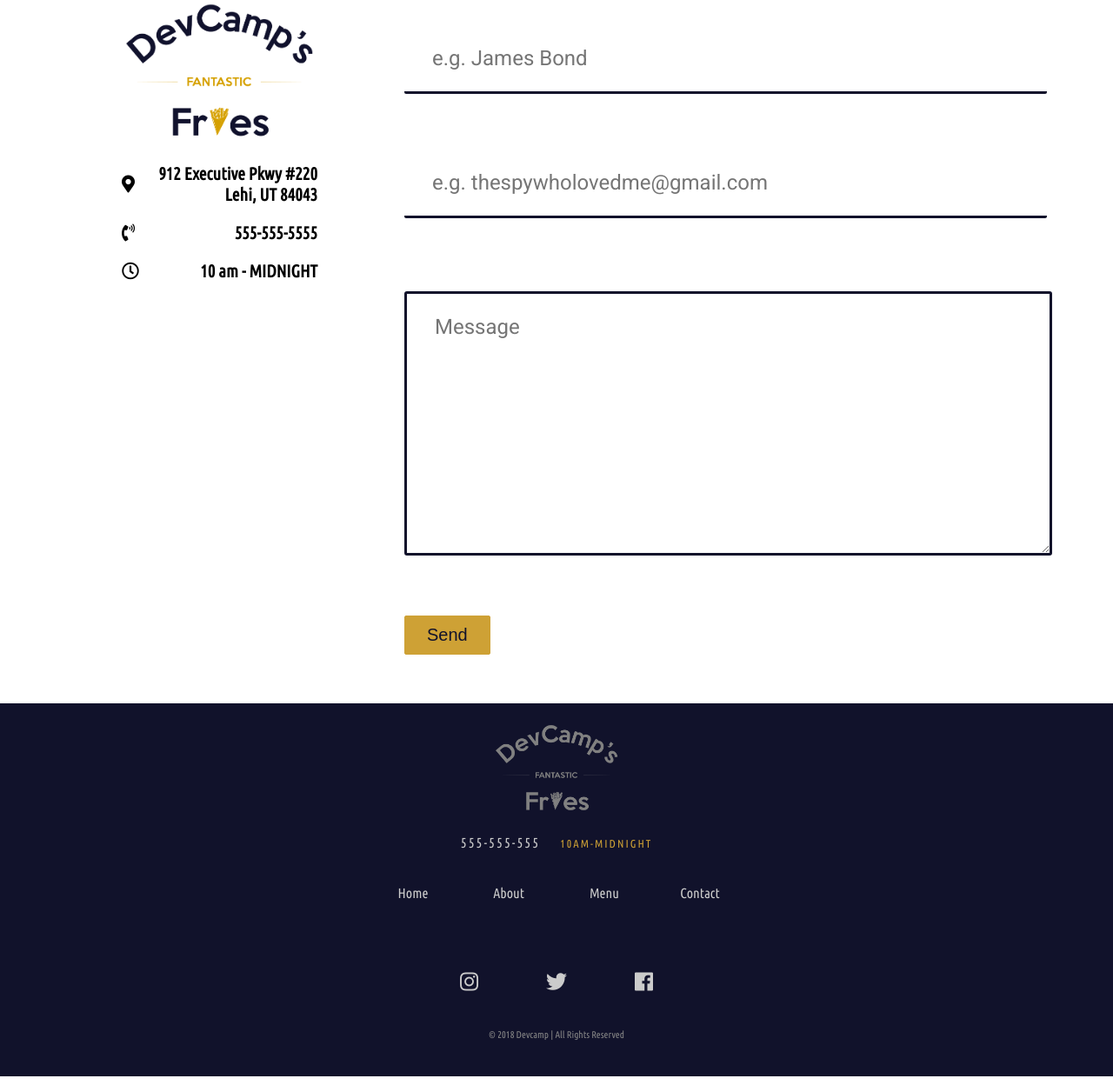
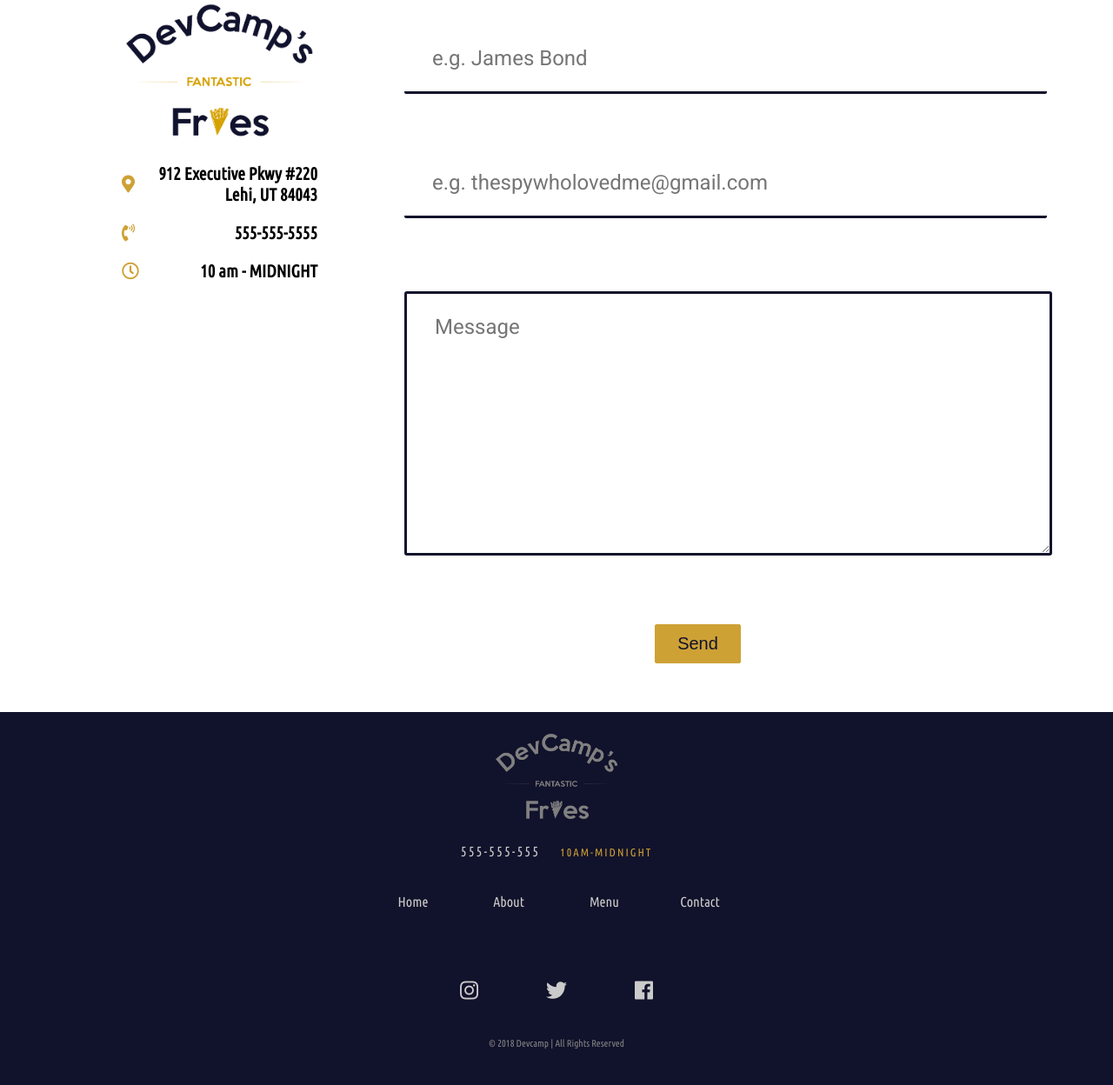
Before and after one commit to GeoHernandez27/gh-bottegaFries, a PHP site: page /contact.html in a window 1280 px wide. Shown: the part 401-1649 px from the top of the page at 87% size. Run offline with PHP 8.4, Linux system fonts and the light colour scheme.

Commit message:
finalized contact page styles

```diff
--- a/contact.html
+++ b/contact.html
@@ -94,6 +94,7 @@
                         <textarea type="message" id="message" placeholder="Message"></textarea>
                         <label for="message">Message</label>
                     </div>
+                    <div class="spacer10"></div>
                     <div class="centered-btn-wrapper">
                         <button type="submit" class="btn">Send</button>
                     </div>
--- a/styles/buttons.css
+++ b/styles/buttons.css
@@ -8,3 +8,12 @@
     outline: none;
     transition: 0.3s;
 }
+
+.btn:active {
+    box-shadow: 5px 5px 30px rgba(0, 0, 0, 0.4)
+}
+
+.centered-btn-wrapper {
+    display: flex;
+    justify-content: center;
+}
--- a/styles/contact.css
+++ b/styles/contact.css
@@ -22,3 +22,7 @@
     font-size: 1.25em;
 
 }
+
+.company-metadata-sidebar-wrapper > .company-details-wrapper i {
+    color: #cea135;
+}
--- a/styles/helpers.css
+++ b/styles/helpers.css
@@ -2,6 +2,10 @@
 
 .spacer60 {
     height: 60px;
+    width: 100%;
+}
+.spacer10 {
+    height: 10px;
     width: 100%;
 }
 
```
